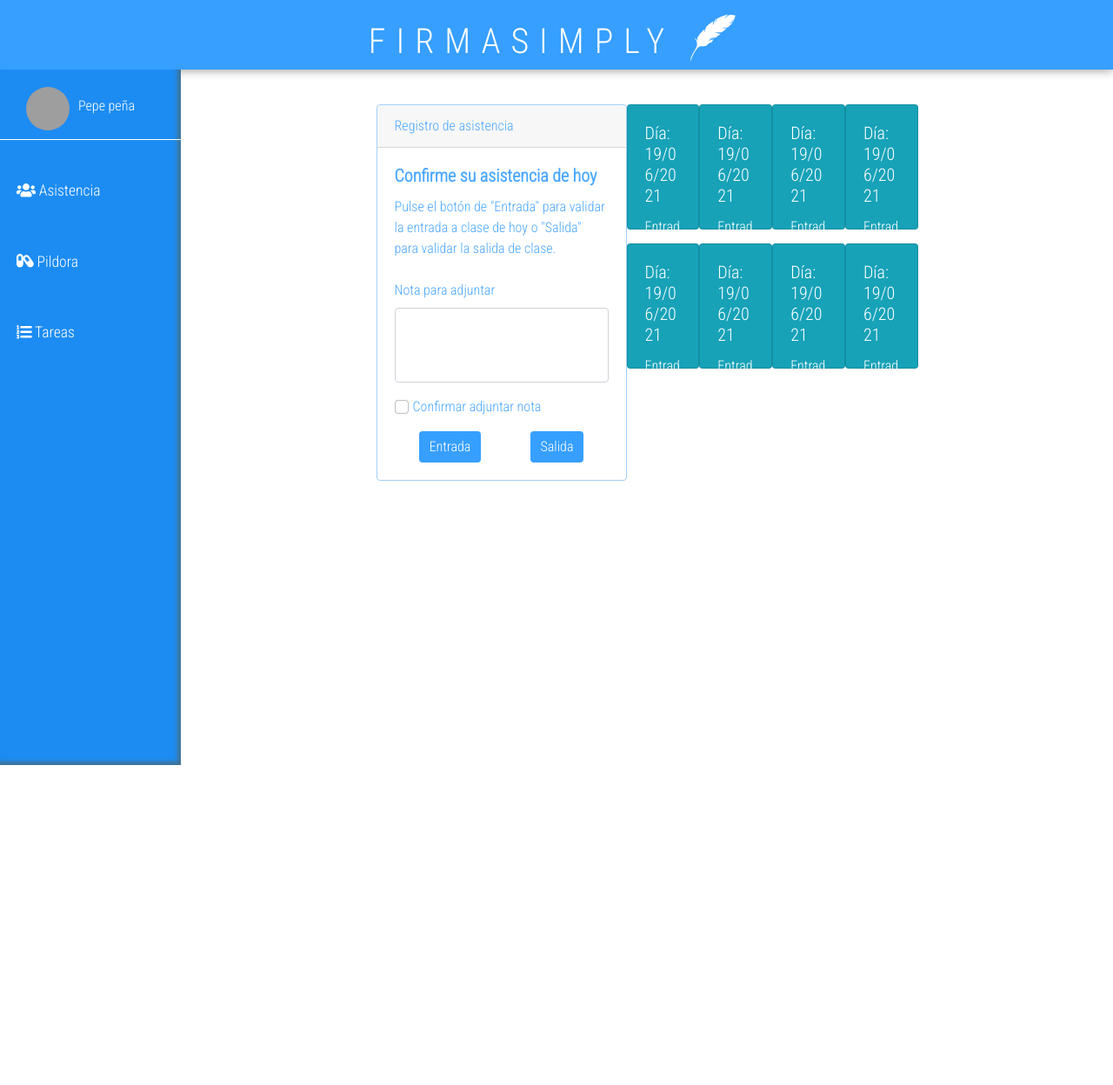
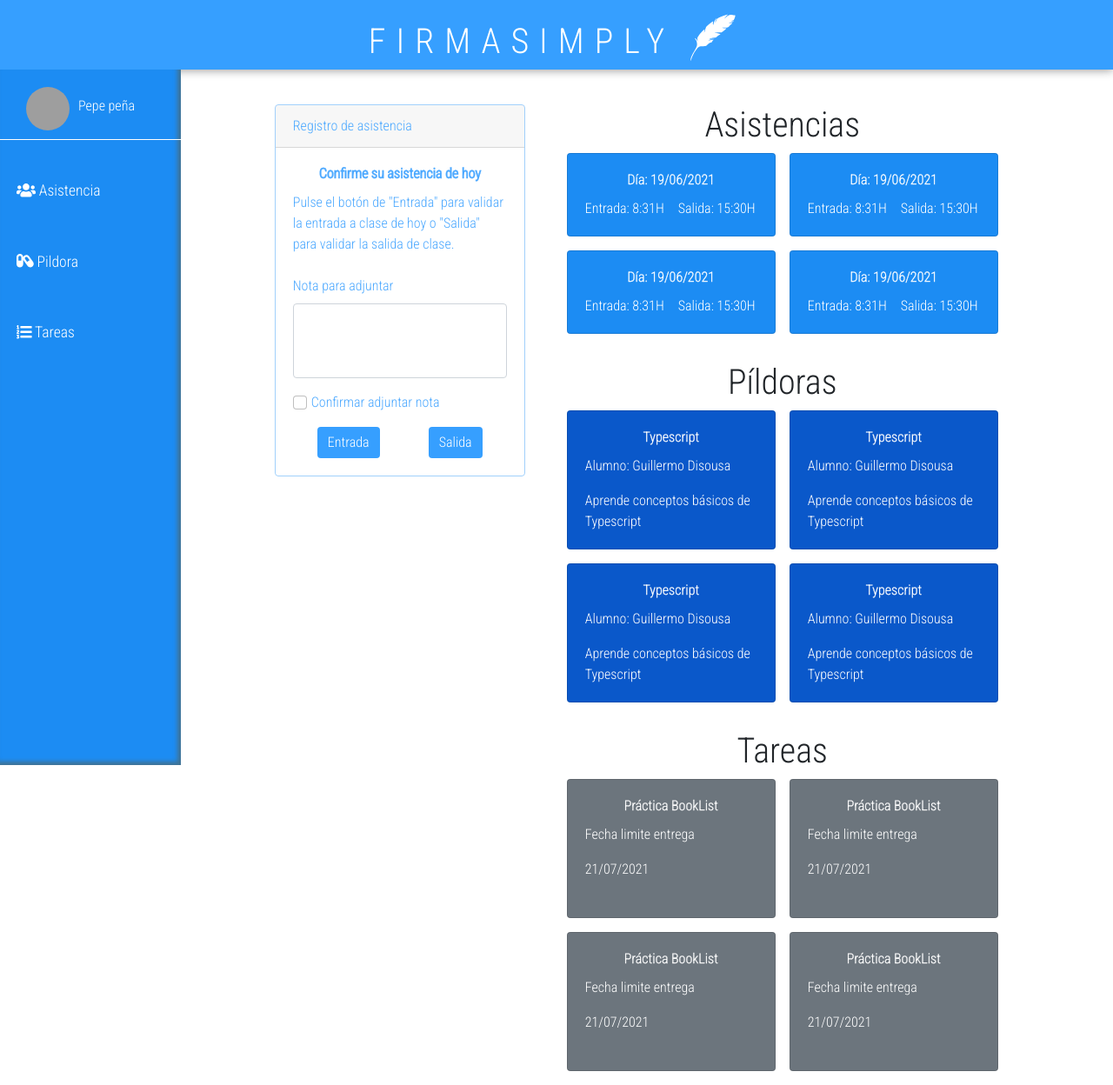
Before and after one commit to GuilletDominguez/donbosco-firmasimply-grupo5, a PHP site: page /assets/registroAsistencia.html in a window 1280 px wide. Shown: the whole page at 87% size. Before the commit the page ends 880 px from the top, so only its background shows below. Run offline with PHP 8.4, Linux system fonts and the light colour scheme; some libraries are stand-ins or nearby versions; grey boxes are pictures that could not be loaded.

Commit message:
actualizando grids

```diff
--- a/assets/css/style.css
+++ b/assets/css/style.css
@@ -48,9 +48,49 @@
 border:none!important;
 }
 
-.asistenciaGrid{
+.asistenciaGrid1{
+    width: 31rem;
     display: grid;
-    grid-template-columns: repeat(auto-fill, minmax(5rem, 1fr));
-    grid-template-rows: 10rem 10rem;
+    column-gap: 1rem;
+    grid-template-columns: 15rem 15rem;
+    grid-template-rows: 7rem 7rem;
     grid-auto-flow: dense;
 }
+
+.pildorasGrid2{
+    width: 31rem;
+    display: grid;
+    column-gap: 1rem;
+    grid-template-columns: 15rem 15rem;
+    grid-template-rows: 11rem 11rem;
+    grid-auto-flow: dense;
+}
+
+.tareasGrid3 {
+    width: 31rem;
+    display: grid;
+    column-gap: 1rem;
+    grid-template-columns: 15rem 15rem;
+    grid-template-rows: 11rem 11rem;
+    grid-auto-flow: dense;
+}
+
+.card-text, .card-title{
+    font-size: 1rem;
+}
+.card-body>.card-title{
+    text-align: center;
+    -webkit-text-stroke-width: thin;
+}
+
+.asistenciaGrid1>.bg-info {
+    background-color: #1c8cf3!important;
+ }
+
+.pildorasGrid2>.bg-info {
+   background-color:#0a58ca!important;
+}
+
+.tareasGrid3>.bg-info {
+    background-color: #6c757d!important;
+ }
--- a/assets/registroAsistencia.html
+++ b/assets/registroAsistencia.html
@@ -103,7 +103,7 @@
 
     </nav>
 
-    <!-- Page Content  -->
+    <!-- --------------------------------------------------------------------------ENGLOBA TODA LA SECCIÓN CENTRAL------------------------------------------- -->
     <div id="content">
 
 
@@ -121,10 +121,10 @@
 
       <div class="overlay"></div>
     </div>
-
-    <div
-      class=" animate__animated animate__fadeIn container h-100 w-100  d-flex justify-content-center align-items-start ">
-      <div class="card info mb-3" style="max-width: 18rem;">
+    <!-- --------------------------------------------------------------------------CONTENEDOR BODY---------------------------------------------------------- -->
+    <div class=" animate__animated animate__fadeIn container h-100 w-100  d-flex justify-content-center align-items-start ">
+      <!-- --------------------------------------------------------------------------REGISTRO DE ASISTENCIA------------------------------------------------- -->
+      <div class="card info mr-5 mb-3" style="max-width: 18rem;">
         <div class="card-header text">Registro de asistencia</div>
         <div class="card-body text-info">
           <h5 class="card-title text"><strong>Confirme su asistencia de hoy</strong></h5>
@@ -152,70 +152,119 @@
           </div>
         </div>
       </div>
-      <div class="contenedorGrid d-flex">
-        <div class="asistenciaGrid">
+      <!-- --------------------------------------------------------------------------GRIDS---------------------------------------------------------- -->
+      <div class="containerflex w-50 d-flex flex-column">
+        <!-- --------------------------------------------------------------------------ASISTENCIAS---------------------------------------------------------- -->
+        <h1 style="text-align: center; width: 31rem;">Asistencias</h1>
+        <div class="asistenciaGrid1">
           <div class="card text-white bg-info mb-3" style="max-width: 18rem;">
             <div class="card-body">
               <h5 class="card-title">Día: 19/06/2021</h5>
-              <p class="card-text">Entrada: 8:31H</p>
-              <p class="card-text">Salida: 15:30H</p>
+              <div class="d-flex">
+                <p class="card-text mr-3">Entrada: 8:31H</p>
+                <p class="card-text">Salida: 15:30H</p>
+              </div>
             </div>
           </div>
 
           <div class="card text-white bg-info mb-3" style="max-width: 18rem;">
             <div class="card-body">
               <h5 class="card-title">Día: 19/06/2021</h5>
-              <p class="card-text">Entrada: 8:31H</p>
-              <p class="card-text">Salida: 15:30H</p>
+              <div class="d-flex">
+                <p class="card-text mr-3">Entrada: 8:31H</p>
+                <p class="card-text">Salida: 15:30H</p>
+              </div>
             </div>
           </div>
 
           <div class="card text-white bg-info mb-3" style="max-width: 18rem;">
             <div class="card-body">
               <h5 class="card-title">Día: 19/06/2021</h5>
-              <p class="card-text">Entrada: 8:31H</p>
-              <p class="card-text">Salida: 15:30H</p>
+              <div class="d-flex">
+                <p class="card-text mr-3">Entrada: 8:31H</p>
+                <p class="card-text">Salida: 15:30H</p>
+              </div>
             </div>
           </div>
 
           <div class="card text-white bg-info mb-3" style="max-width: 18rem;">
             <div class="card-body">
               <h5 class="card-title">Día: 19/06/2021</h5>
-              <p class="card-text">Entrada: 8:31H</p>
-              <p class="card-text">Salida: 15:30H</p>
+              <div class="d-flex">
+                <p class="card-text mr-3">Entrada: 8:31H</p>
+                <p class="card-text">Salida: 15:30H</p>
+              </div>
             </div>
           </div>
         </div>
-        <div class="asistenciaGrid">
+        <!-- --------------------------------------------------------------------------TAREAS---------------------------------------------------------- -->
+        <h1 class="mt-3" style="text-align: center; width: 31rem;">Píldoras</h1>
+        <div class="pildorasGrid2">
           <div class="card text-white bg-info mb-3" style="max-width: 18rem;">
             <div class="card-body">
-              <h5 class="card-title">Día: 19/06/2021</h5>
-              <p class="card-text">Entrada: 8:31H</p>
-              <p class="card-text">Salida: 15:30H</p>
+              <h5 class="card-title">Typescript</h5>
+              <p class="card-text">Alumno: Guillermo Disousa</p>
+              <p class="card-text">Aprende conceptos básicos de Typescript</p>
             </div>
           </div>
 
           <div class="card text-white bg-info mb-3" style="max-width: 18rem;">
             <div class="card-body">
-              <h5 class="card-title">Día: 19/06/2021</h5>
-              <p class="card-text">Entrada: 8:31H</p>
-              <p class="card-text">Salida: 15:30H</p>
+              <h5 class="card-title">Typescript</h5>
+              <p class="card-text">Alumno: Guillermo Disousa</p>
+              <p class="card-text">Aprende conceptos básicos de Typescript</p>
             </div>
           </div>
 
           <div class="card text-white bg-info mb-3" style="max-width: 18rem;">
             <div class="card-body">
-              <h5 class="card-title">Día: 19/06/2021</h5>
-              <p class="card-text">Entrada: 8:31H</p>
-              <p class="card-text">Salida: 15:30H</p>
+              <h5 class="card-title">Typescript</h5>
+              <p class="card-text">Alumno: Guillermo Disousa</p>
+              <p class="card-text">Aprende conceptos básicos de Typescript</p>
             </div>
           </div>
 
           <div class="card text-white bg-info mb-3" style="max-width: 18rem;">
             <div class="card-body">
-              <h5 class="card-title">Día: 19/06/2021</h5>
-              <p class="card-text">Entrada: 8:31H</p>
-              <p class="card-text">Salida: 15:30H</p>
+              <h5 class="card-title">Typescript</h5>
+              <p class="card-text">Alumno: Guillermo Disousa</p>
+              <p class="card-text">Aprende conceptos básicos de Typescript</p>
+            </div>
+          </div>
+        </div>
+
+        <!-- --------------------------------------------------------------------------TAREAS---------------------------------------------------------- -->
+        <h1 class="mt-3" style="text-align: center; width: 31rem;">Tareas</h1>
+        <div class="tareasGrid3">
+          <div class="card text-white bg-info mb-3" style="max-width: 18rem;">
+            <div class="card-body">
+              <h5 class="card-title">Práctica BookList</h5>
+              <p class="card-text">Fecha limite entrega</p>
+              <p class="card-text">21/07/2021</p>
+            </div>
+          </div>
+
+          <div class="card text-white bg-info mb-3" style="max-width: 18rem;">
+            <div class="card-body">
+              <h5 class="card-title">Práctica BookList</h5>
+              <p class="card-text">Fecha limite entrega</p>
+              <p class="card-text">21/07/2021</p>
+            </div>
+          </div>
+
+          <div class="card text-white bg-info mb-3" style="max-width: 18rem;">
+            <div class="card-body">
+              <h5 class="card-title">Práctica BookList</h5>
+              <p class="card-text">Fecha limite entrega</p>
+              <p class="card-text">21/07/2021</p>
+            </div>
+          </div>
+
+          <div class="card text-white bg-info mb-3" style="max-width: 18rem;">
+            <div class="card-body">
+              <h5 class="card-title">Práctica BookList</h5>
+              <p class="card-text">Fecha limite entrega</p>
+              <p class="card-text">21/07/2021</p>
             </div>
           </div>
         </div>
```
